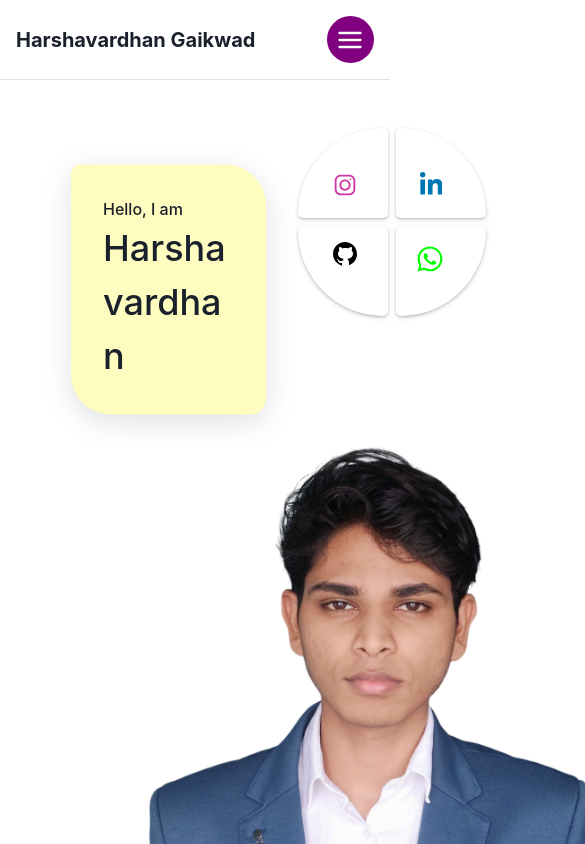
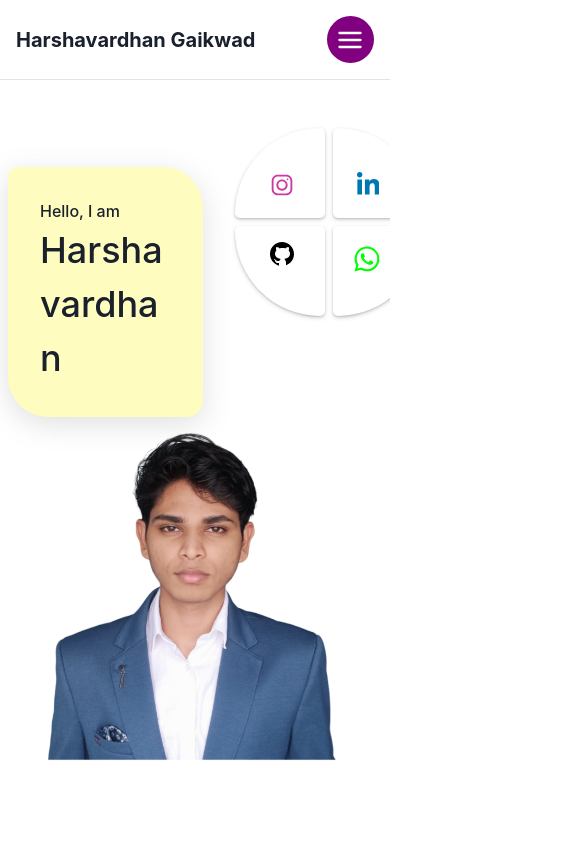
Before and after one commit to harshavardh8n/newPortfolio, a React (Vite) app: page / in a window 390 px wide. Shown: the top 844 px of the page, 585 px wide, since content can reach past the window. Built offline with nearby package versions, Linux system fonts and the light colour scheme.

Commit message:
second commit

```diff
--- a/src/Components/Hero.css
+++ b/src/Components/Hero.css
@@ -16,6 +16,23 @@
     margin: auto;
     padding-top: 8rem;
     z-index: 2;
+}
+
+
+@media (max-width: 500px) {
+    .herocont{
+        width: 100vw;
+        overflow: hidden;
+        padding-left: 0.5rem;
+    }
+
+    .middle{
+        position: relative;
+        height: 25rem;
+    }
+    #mypic{
+        position: absolute;
+    }
 }
 
 
@@ -95,9 +112,9 @@
 
     .mern{
         font-family: "Dancing Script", cursive;
-    font-optical-sizing: auto;
-    font-weight: 600;
-    font-style: normal;
+        font-optical-sizing: auto;
+        font-weight: 600;
+        font-style: normal;
 
         padding:2rem;
         width: 50vw;
--- a/src/Components/Skills.css
+++ b/src/Components/Skills.css
@@ -1,3 +1,8 @@
+
+
+
+@media (min-width:500px) {
+
 .skillsmain{
 
     height: 100vh;
@@ -10,7 +15,7 @@
 
     max-height: 80vh;
     min-height: 20vh;
-    width: 90%;
+    width: 90vw;
     margin: auto;
     padding: 2rem;
 
@@ -20,3 +25,12 @@
 #sheading{
     margin-left: 5rem;
 }
+}
+
+
+@media (max-width: 500px) {
+    *{
+        /* background-color: red; */
+
+    }
+}
--- a/src/Components/Skills.jsx
+++ b/src/Components/Skills.jsx
@@ -1,4 +1,4 @@
-import { Grid, GridItem, Text } from '@chakra-ui/react'
+import { Grid, GridItem, SimpleGrid, Text } from '@chakra-ui/react'
 import React from 'react'
 import { Element } from 'react-scroll'
 import "./Skills.css"
@@ -111,7 +111,7 @@ const Skills = () => {
             {/* <Skill name="react" img ="https://shethink.in/wp-content/uploads/2021/07/react.js-img.png"></Skill> */}
 
 
-            <Grid  templateColumns='repeat(10, 1fr)' gap={6}>
+            {/* <Grid  templateColumns='repeat(8, 1fr)' gap={6}>
 
                 {skills.map(skill=>(
                 <GridItem>
@@ -119,7 +119,15 @@ const Skills = () => {
                 </GridItem>
             ))}
 
-            </Grid>
+            </Grid> */}
+
+            <SimpleGrid minChildWidth='120px' spacing='40px'>
+            {skills.map(skill=>(
+                <Skill name={skill.name} img={skill.img}/>
+                ))}
+            </SimpleGrid>
+
+
         </div>
     </div>
     </Element>
```
